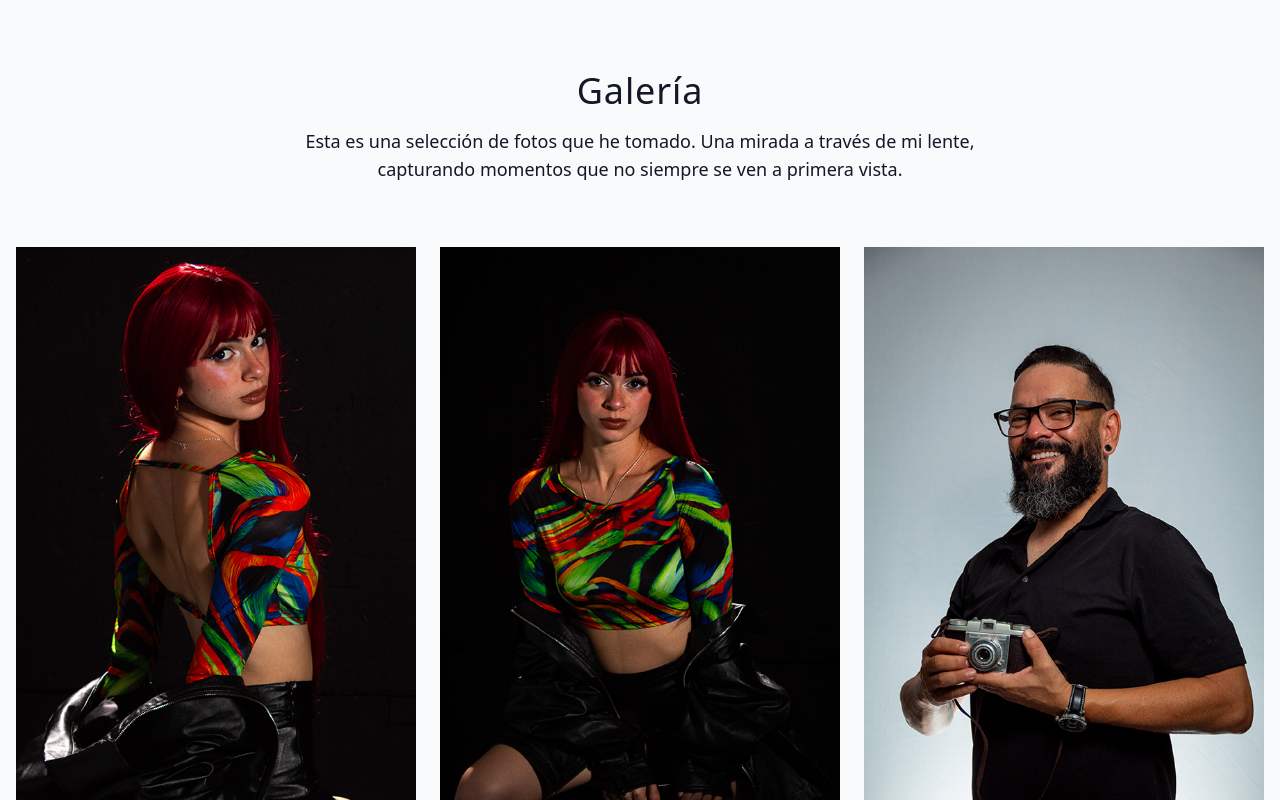
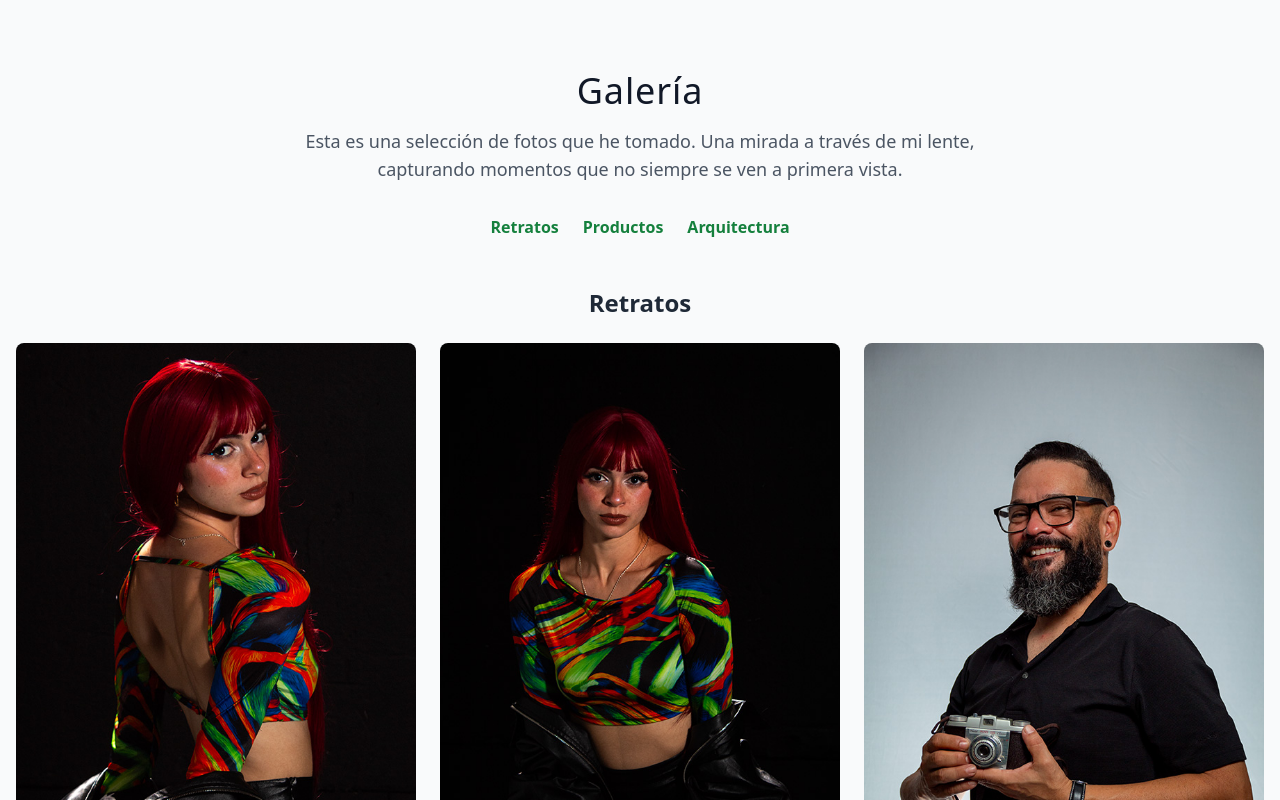
Before and after one commit to butter6482/Portafolio-Fotografia, a React app: page / in a window 1280 px wide. Shown: the part 2040-2840 px from the top of the page. Built offline with nearby package versions, Linux system fonts and the light colour scheme; the HTML template or start-up script is replaced by a standard one.

Commit message:
feat: divide galería en categorías con navegación interna

```diff
--- a/src/components/Gallery.tsx
+++ b/src/components/Gallery.tsx
@@ -1,11 +1,17 @@
 import React, { useState } from 'react';
 
-// Generar las 20 imágenes automáticamente
 const allPhotos = Array.from({ length: 20 }, (_, i) => ({
   id: i + 1,
   url: `/${i + 1}.jpg`,
   alt: `Foto ${i + 1}`
 }));
+
+// Categorías actualizadas
+const photoCategories = {
+  retratos: [1, 2, 3, 4, 5, 6, 7, 12],
+  productos: [8, 9, 10, 11, 13, 14],
+  arquitectura: [15, 16, 17, 18, 19, 20],
+};
 
 export const Gallery = () => {
   const [selectedImage, setSelectedImage] = useState(null);
@@ -18,18 +24,13 @@ export const Gallery = () => {
     setSelectedImage(null);
   };
 
-  return (
-    <section id="galeria" className="w-full py-24 bg-gray-50">
-      <div className="container mx-auto px-4">
-        <h2 className="text-3xl md:text-4xl font-light tracking-wide mb-4 text-center">
-          Galería
-        </h2>
-        <p className="text-center text-lg mb-16 max-w-3xl mx-auto">
-          Esta es una selección de fotos que he tomado.
-          Una mirada a través de mi lente, capturando momentos que no siempre se ven a primera vista.
-        </p>
-        <div className="grid grid-cols-1 md:grid-cols-2 lg:grid-cols-3 gap-6">
-          {allPhotos.map((image) => (
+  const renderCategory = (title, ids, anchor) => (
+    <div className="mb-16" id={anchor}>
+      <h3 className="text-2xl font-semibold mb-6 text-center capitalize text-gray-800">{title}</h3>
+      <div className="grid grid-cols-1 md:grid-cols-2 lg:grid-cols-3 gap-6">
+        {allPhotos
+          .filter((img) => ids.includes(img.id))
+          .map((image) => (
             <div
               key={image.id}
               className="aspect-w-4 aspect-h-3 overflow-hidden cursor-pointer"
@@ -38,13 +39,39 @@ export const Gallery = () => {
               <img
                 src={image.url}
                 alt={image.alt}
-                className="w-full h-full object-cover transition-transform duration-300 hover:scale-105"
+                className="w-full h-full object-cover transition-transform duration-300 hover:scale-105 rounded-lg"
               />
             </div>
           ))}
+      </div>
+    </div>
+  );
+
+  return (
+    <section id="galeria" className="w-full py-24 bg-gray-50 scroll-mt-24">
+      <div className="container mx-auto px-4">
+        <h2 className="text-3xl md:text-4xl font-light tracking-wide mb-4 text-center">
+          Galería
+        </h2>
+        <p className="text-center text-lg mb-8 max-w-3xl mx-auto text-gray-600">
+          Esta es una selección de fotos que he tomado.
+          Una mirada a través de mi lente, capturando momentos que no siempre se ven a primera vista.
+        </p>
+
+        {/* Navegación por categoría */}
+        <div className="flex justify-center gap-6 mb-12 text-center flex-wrap">
+          <a href="#retratos" className="text-green-700 hover:underline font-semibold transition-all duration-300">Retratos</a>
+          <a href="#productos" className="text-green-700 hover:underline font-semibold transition-all duration-300">Productos</a>
+          <a href="#arquitectura" className="text-green-700 hover:underline font-semibold transition-all duration-300">Arquitectura</a>
         </div>
+
+        {/* Categorías */}
+        {renderCategory('Retratos', photoCategories.retratos, 'retratos')}
+        {renderCategory('Productos', photoCategories.productos, 'productos')}
+        {renderCategory('Arquitectura', photoCategories.arquitectura, 'arquitectura')}
       </div>
 
+      {/* Lightbox */}
       {selectedImage && (
         <div
           className="fixed inset-0 bg-black bg-opacity-90 z-50 flex items-center justify-center p-4"
@@ -54,7 +81,7 @@ export const Gallery = () => {
             <img
               src={selectedImage.url}
               alt={selectedImage.alt}
-              className="max-h-full max-w-full object-contain"
+              className="max-h-full max-w-full object-contain rounded"
             />
             <button
               className="absolute top-4 right-4 text-white text-2xl"
```
